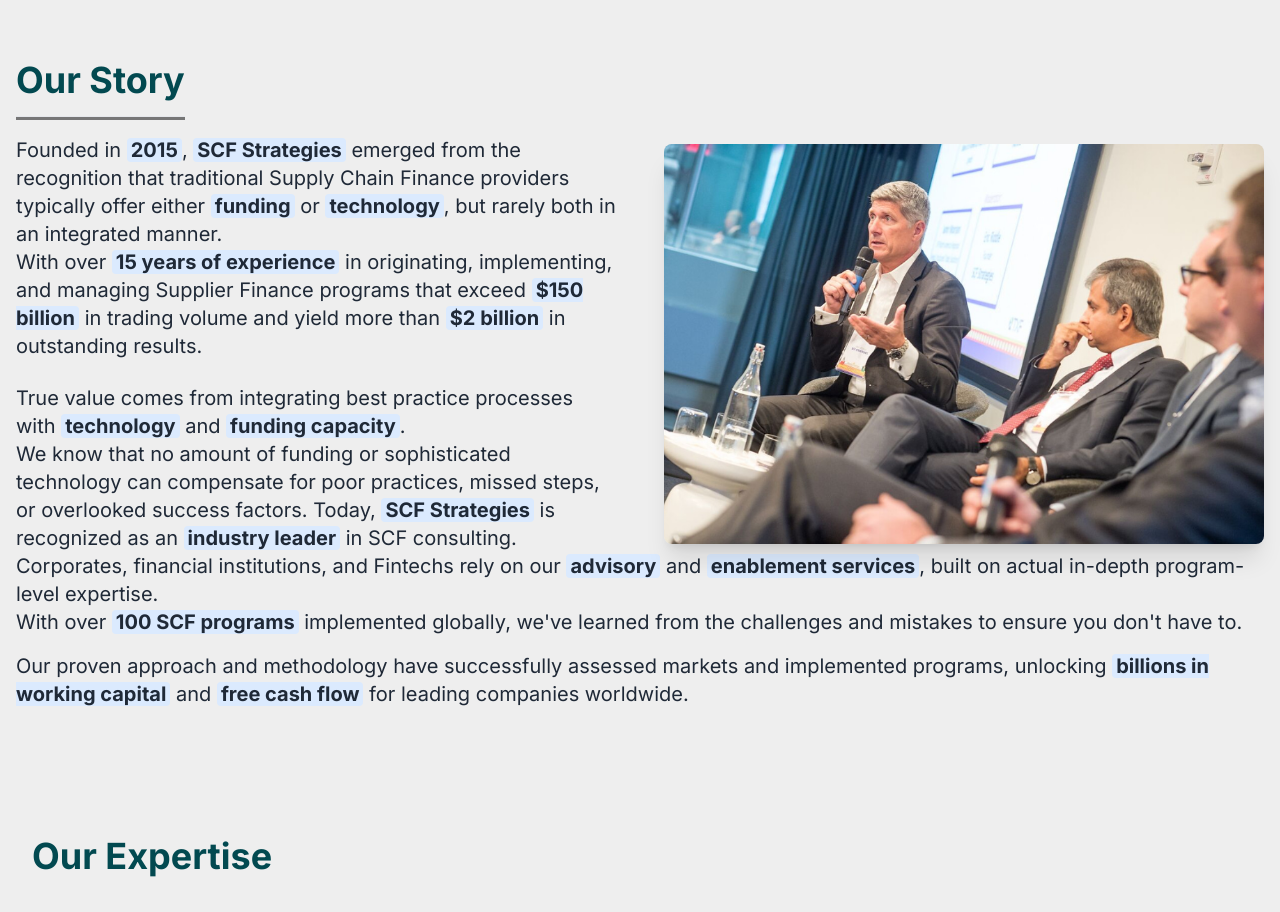
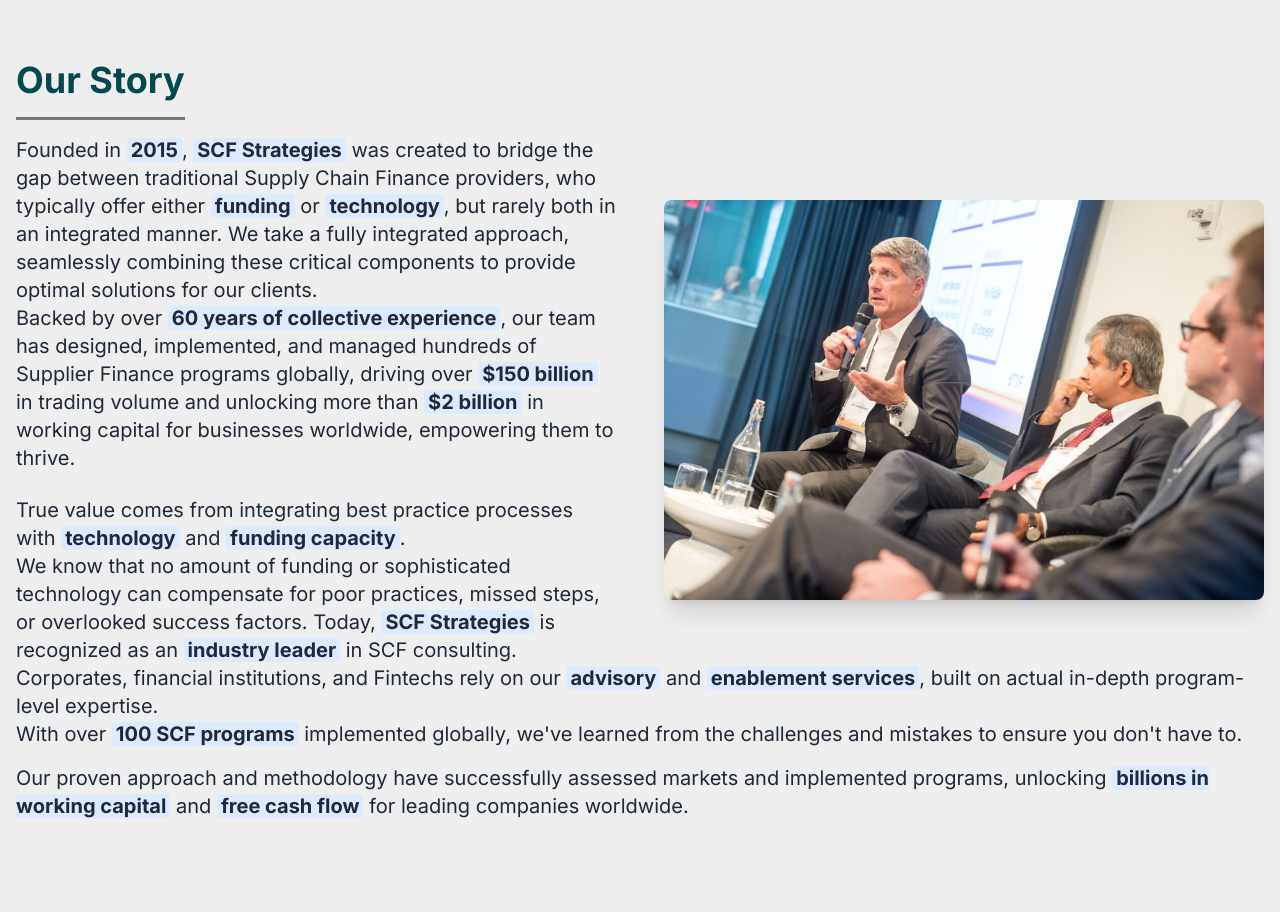
Before and after one commit to TL-TECHNOLOGIES-PRIVATE-LIMITED/tl-scf-web, a Next.js app: page /about-us in a window 1280 px wide. Shown: the part 900-1812 px from the top of the page. Built offline with nearby package versions, Linux system fonts and the light colour scheme.

Commit message:
Updated about section

```diff
--- a/src/components/About/OurStory.jsx
+++ b/src/components/About/OurStory.jsx
@@ -11,9 +11,11 @@
     <div className="flex flex-col-reverse md:flex-row items-center justify-between gap-12">
       {/* Text Content - Left Side */}
       <div className="w-full md:w-1/2 space-y-6">
-        <p className="paragraph">
-          Founded in <strong>2015</strong>, <strong>SCF Strategies</strong> emerged from the recognition that traditional Supply Chain Finance providers typically offer either <strong>funding</strong> or <strong>technology</strong>, but rarely both in an integrated manner. <br /> With over <strong>15 years of experience</strong> in originating, implementing, and managing Supplier Finance programs that exceed <strong>$150 billion</strong> in trading volume and yield more than <strong>$2 billion</strong> in outstanding results.
-        </p>
+      <p className="paragraph">
+  Founded in <strong>2015</strong>, <strong>SCF Strategies</strong> was created to bridge the gap between traditional Supply Chain Finance providers, who typically offer either <strong>funding</strong> or <strong>technology</strong>, but rarely both in an integrated manner. We take a fully integrated approach, seamlessly combining these critical components to provide optimal solutions for our clients. <br />
+  Backed by over <strong>60 years of collective experience</strong>, our team has designed, implemented, and managed hundreds of Supplier Finance programs globally, driving over <strong>$150 billion</strong> in trading volume and unlocking more than <strong>$2 billion</strong> in working capital for businesses worldwide, empowering them to thrive.
+</p>
+
 
         <p className="paragraph">
           True value comes from integrating best practice processes with <strong>technology</strong> and <strong>funding capacity</strong>. <br /> We know that no amount of funding or sophisticated technology can compensate for poor practices, missed steps, or overlooked success factors. Today, <strong>SCF Strategies</strong> is recognized as an <strong>industry leader</strong> in SCF consulting.
```
